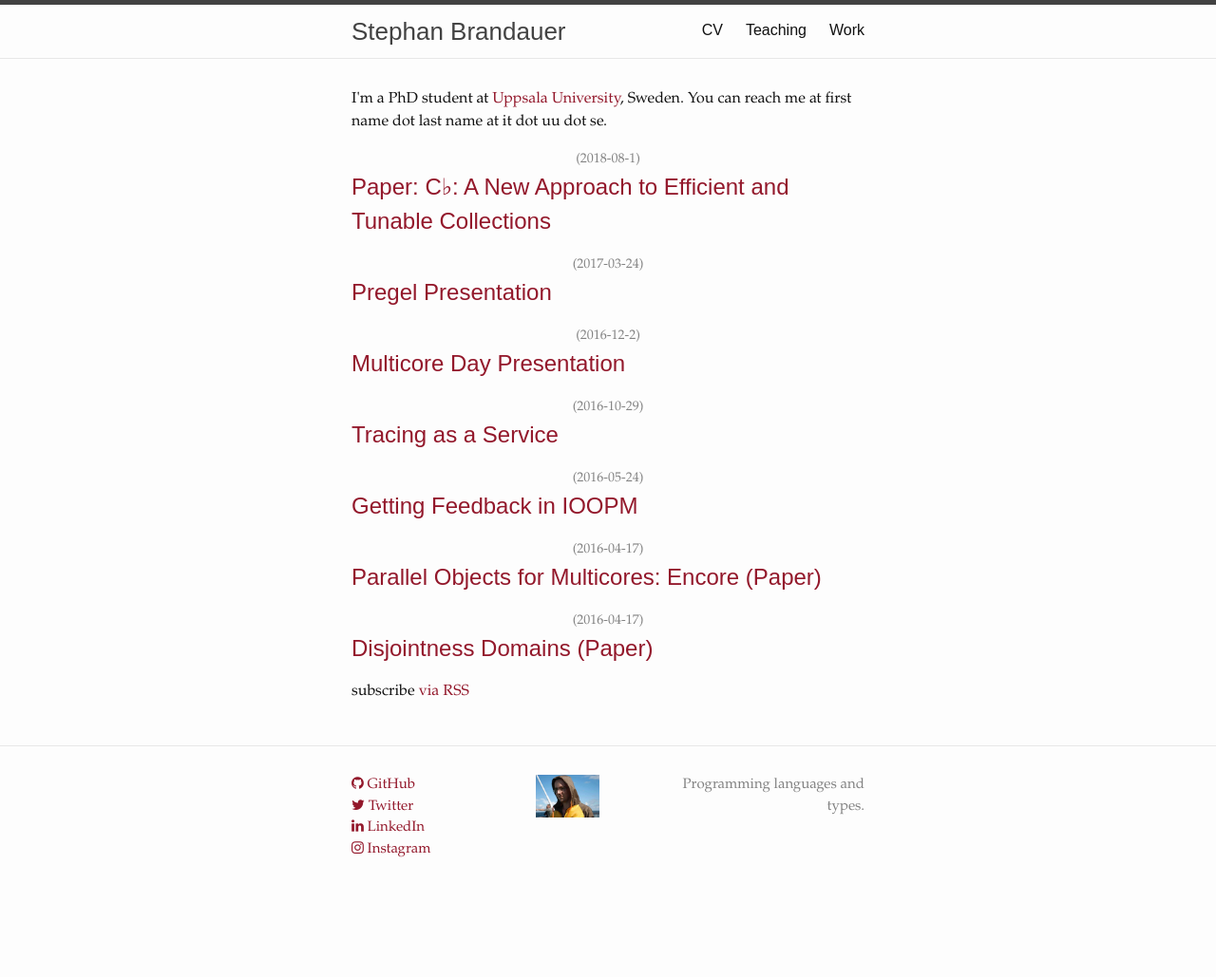
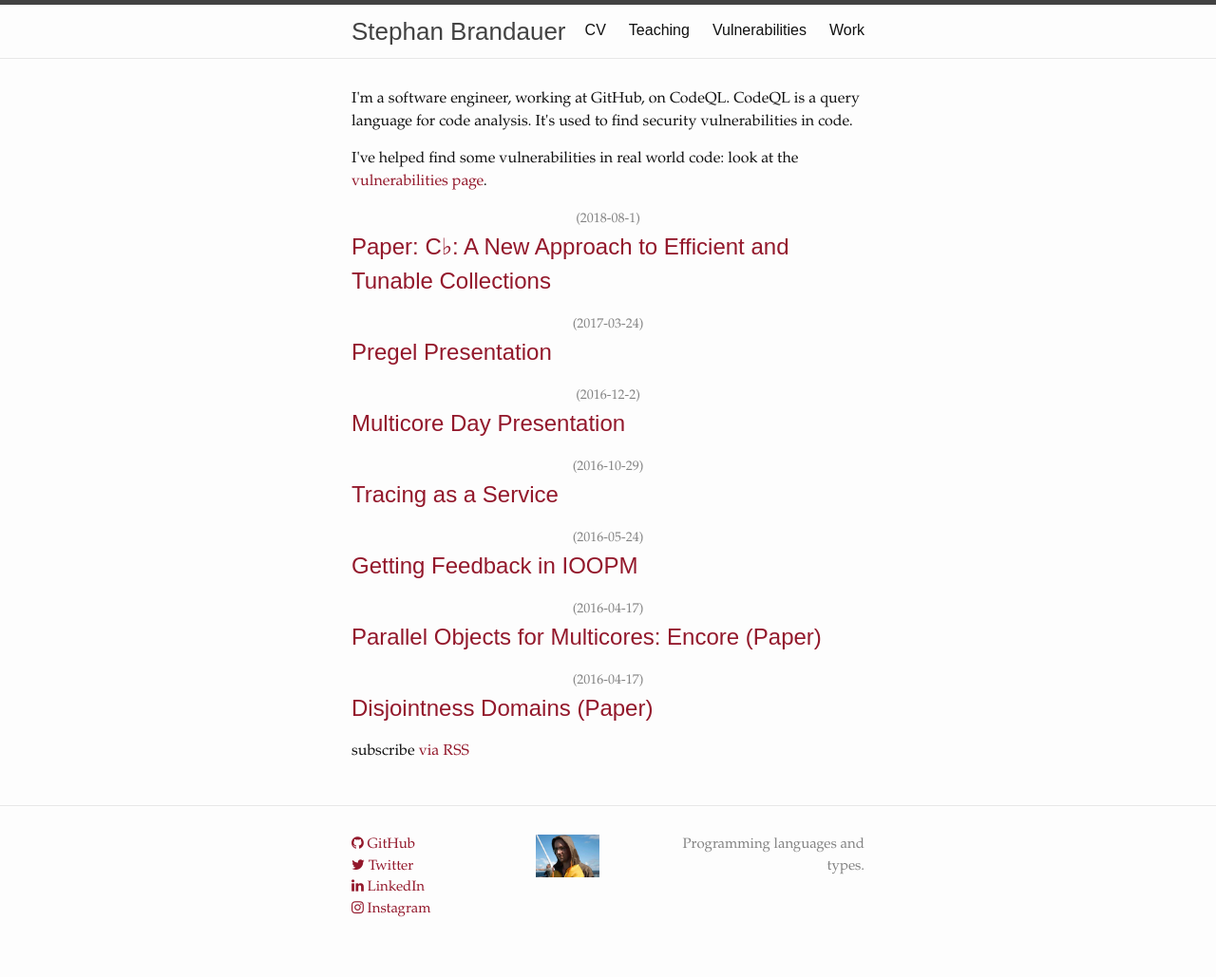
Before and after one commit to kaeluka/kaeluka.github.io, a Jekyll site: the page built from index.html, in a window 1280 px wide. Shown: the whole page at 95% size. Built offline with Jekyll 4.4.1, drawn with Linux system fonts in a browser that asks for light colours; nearby versions of some CDN libraries; before the commit the page ends 966 px from its top, so only the background shows below that.

Commit message:
add vulnerabilities page

```diff
--- a/index.html
+++ b/index.html
@@ -8,12 +8,11 @@
     <img alt="my photo" src="icon.jpg" width="30%"/>
   </div>
   <br/-->
+  <p>I'm a software engineer, working at GitHub, on CodeQL. CodeQL is a query language for code analysis. It's used to find security vulnerabilities in code.</p>
 
-  <p>I'm a PhD student at
-    <a href="http://www.uu.se" target="_blank">Uppsala University</a>, Sweden.
-    You can reach me at first name dot last name at it dot uu dot se.
+  <p>I've helped find some vulnerabilities in real world code: look at the <a class="link" href="./vulnerabilities">vulnerabilities page</a>.</p>
+
   </p>
-
     {% for post in site.posts %}
 
         <div class="centered"><span class="post-meta">({{ post.date | date: "%Y-%m-%-d" }})</span></div>
```
Also changed, not shown: vulnerabilities.md (added, +12 -0 lines).
